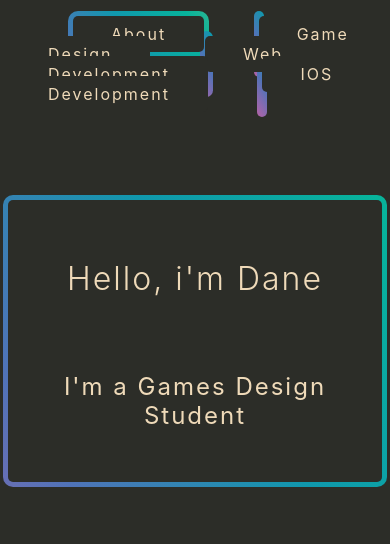
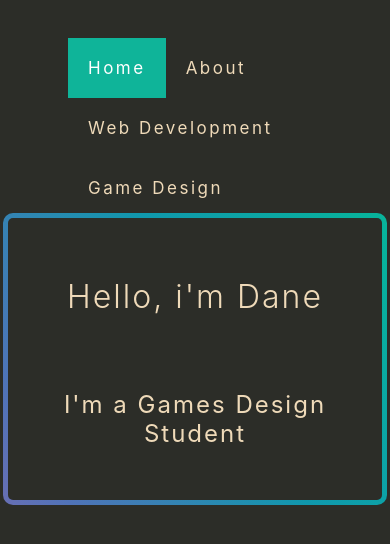
Before and after one commit to DonaldsonDane/DonaldsonDane.github.io, a plain HTML site: page index.html in a window 390 px wide. Drawn offline with Linux system fonts and the light colour scheme.

Commit message:
Reponsive NavBar

```diff
--- a/index.html
+++ b/index.html
@@ -11,12 +11,16 @@
     </head>
     <body>
         <header>
-            <nav class="topNav">
+            <nav class="topNav" id="myTopNav">
                 <ul>
-                    <li class="colouredBorder"><a href="about.html">About</a></li>
-                    <li class="colouredBorder"><a href="gamedesign.html">Game Design</a></li>
-                    <li class="colouredBorder"><a href="webdev.html">Web Development</a></li>
-                    <li class="colouredBorder"><a href="">IOS Development</a></li>
+                    <li><a href="index.html" class="active">Home</a></li>
+                    <li><a href="about.html">About</a></li>
+                    <li><a href="webdev.html">Web Development</a></li>
+                    <li><a href="gamedesign.html">Game Design</a></li>
+                    <a href="javascript:void(0);" class="icon" onclick="myFunction()">
+                        <i class="fa fa-bars"></i> <!-- used to open and close
+                            the topNav on small screens.-->
+                      </a>
                   </ul>
 
             </nav>
--- a/script.js
+++ b/script.js
@@ -0,0 +1,11 @@
+/* Toggle between adding and removing the "responsive"
+class to topNav when the user clicks on the icon */
+
+function myFunction() {
+    var x = document.getElementById("myTopNav");
+    if (x.className === "topNav") {
+      x.className += " responsive";
+    } else {
+      x.className = "topNav";
+    }
+  }
--- a/style.css
+++ b/style.css
@@ -9,30 +9,64 @@ body{
 
 }
 li {
-    display: inline;
     list-style-type: none;
-    margin: 25px;
+    margin: 20px;
   }
 
 
 
   .topNav{
-      display: block;
-      text-decoration: none;
       overflow: hidden;
-      margin-bottom: 5em;
+      padding-top: 10px;
   }
 
-  .topNav li a{
+
+  .topNav a{
     text-decoration: none;
-    padding: 30px;
+    font-size: 17px;
+    display: block;
+    padding: 20px;
     text-align: center;
     color:inherit;
-    letter-spacing: 2px;
+    float: left;
+    letter-spacing: 2.5px;
+    text-decoration: none;
   }
+  .topNav a.active {
+    background-color: #0FB499;
+    color: white;
+  }
+
+  @media screen and (max-width: 600px) {
+    .topNav a:not(:first-child) {display: none;}
+    .topNav a.icon {
+      float: right;
+      display: block;
+    }
+  }
+
+  @media screen and (max-width: 600px) {
+    .topNav.responsive {position: relative;}
+    .topNav.responsive a.icon {
+      position: absolute;
+      right: 0;
+      top: 0;
+    }
+
+    .topNav.responsive a {
+        float: none;
+        display: block;
+        text-align: left;
+      }
+    }
 
   .topNav li a:hover{
       color: #78B0A0;
+  }
+
+  /* Hide the link that should open and close the topnav on small screens */
+.topNav .icon {
+    display: none;
   }
 
 
@@ -62,6 +96,7 @@ li {
     position: relative;
     background-color:#2C2D28 ;
     padding: 0.5em;
+
 }
  .colouredBorder:after{
  content:'';
```
